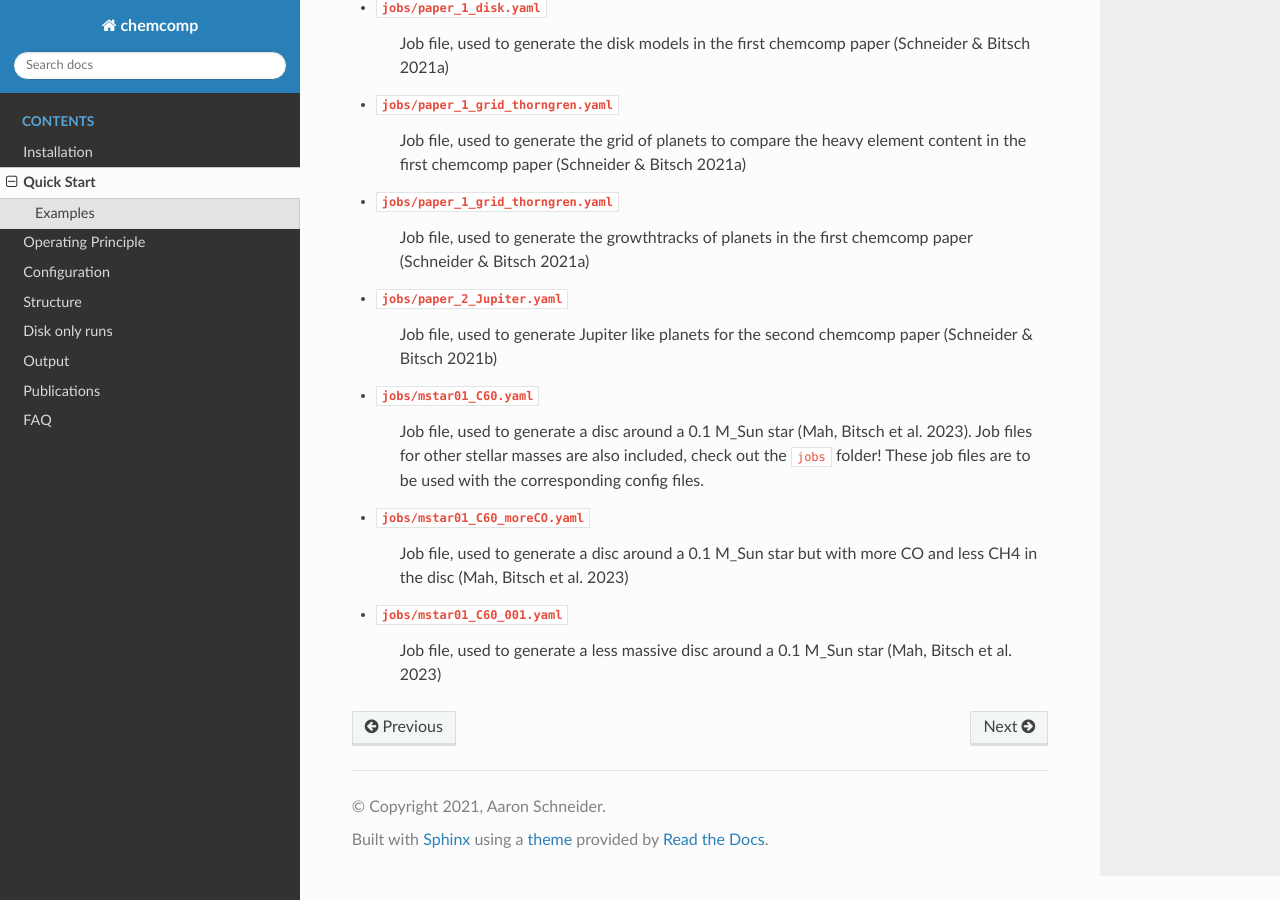
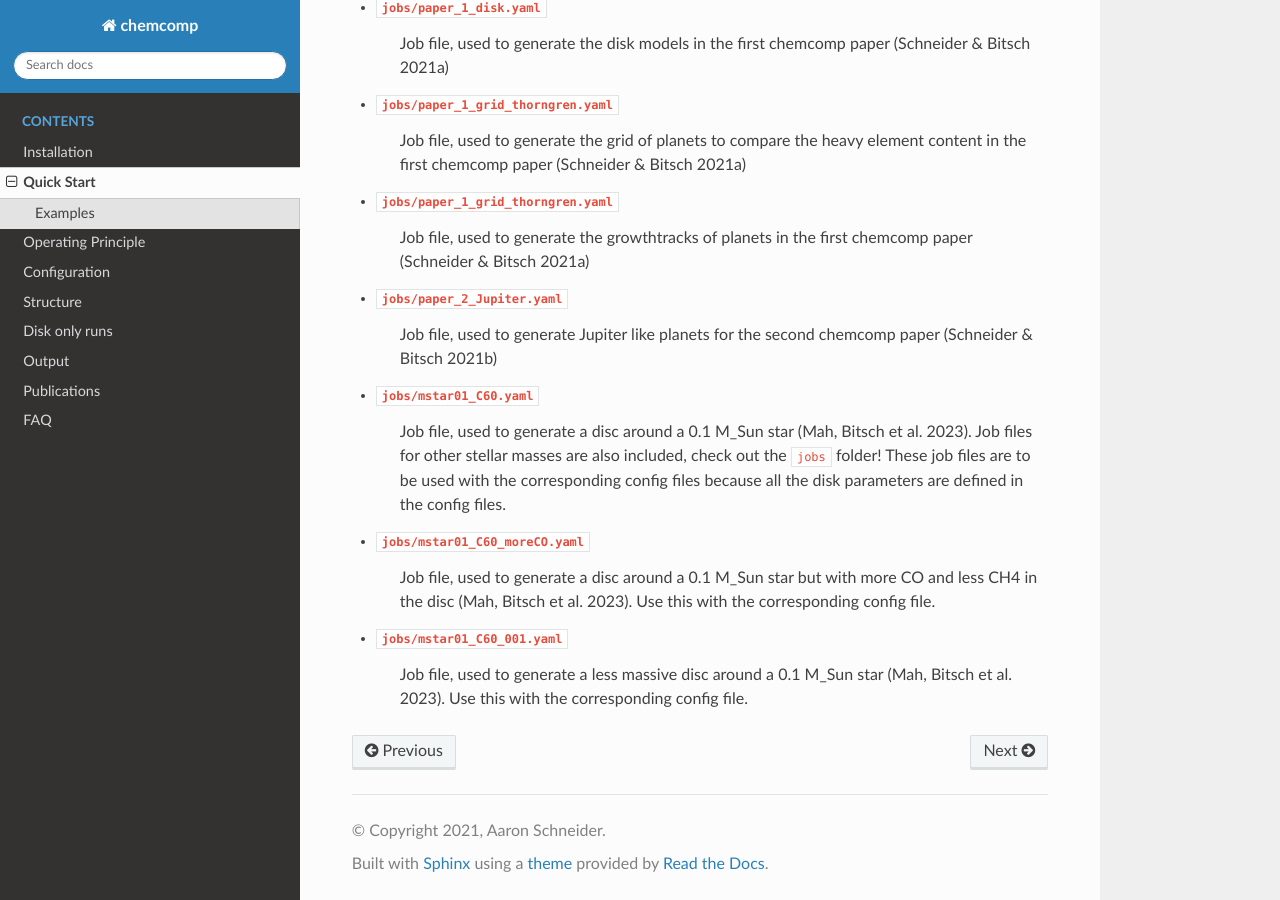
Before and after one commit to AaronDavidSchneider/chemcomp, a Sphinx documentation site: the page built from doc/source/Quick-Start.rst, in a window 1280 px wide and 900 px high, scrolled down 1130 px. Built offline with Sphinx 7.4.7 and the Read the Docs theme 2.0.0, drawn with Linux system fonts in a browser that asks for light colours.

Commit message:
Update Quick-Start.rst

```diff
--- a/doc/source/Quick-Start.rst
+++ b/doc/source/Quick-Start.rst
@@ -58,8 +58,8 @@
 * ``jobs/paper_2_Jupiter.yaml``
     Job file, used to generate Jupiter like planets for the second chemcomp paper (Schneider & Bitsch 2021b)
 * ``jobs/mstar01_C60.yaml``
-    Job file, used to generate a disc around a 0.1 M_Sun star (Mah, Bitsch et al. 2023). Job files for other stellar masses are also included, check out the ``jobs`` folder! These job files are to be used with the corresponding config files.
+    Job file, used to generate a disc around a 0.1 M_Sun star (Mah, Bitsch et al. 2023). Job files for other stellar masses are also included, check out the ``jobs`` folder! These job files are to be used with the corresponding config files because all the disk parameters are defined in the config files.
 * ``jobs/mstar01_C60_moreCO.yaml``
-    Job file, used to generate a disc around a 0.1 M_Sun star but with more CO and less CH4 in the disc (Mah, Bitsch et al. 2023)
+    Job file, used to generate a disc around a 0.1 M_Sun star but with more CO and less CH4 in the disc (Mah, Bitsch et al. 2023). Use this with the corresponding config file.
 * ``jobs/mstar01_C60_001.yaml``
-    Job file, used to generate a less massive disc around a 0.1 M_Sun star (Mah, Bitsch et al. 2023)
+    Job file, used to generate a less massive disc around a 0.1 M_Sun star (Mah, Bitsch et al. 2023). Use this with the corresponding config file.
```
